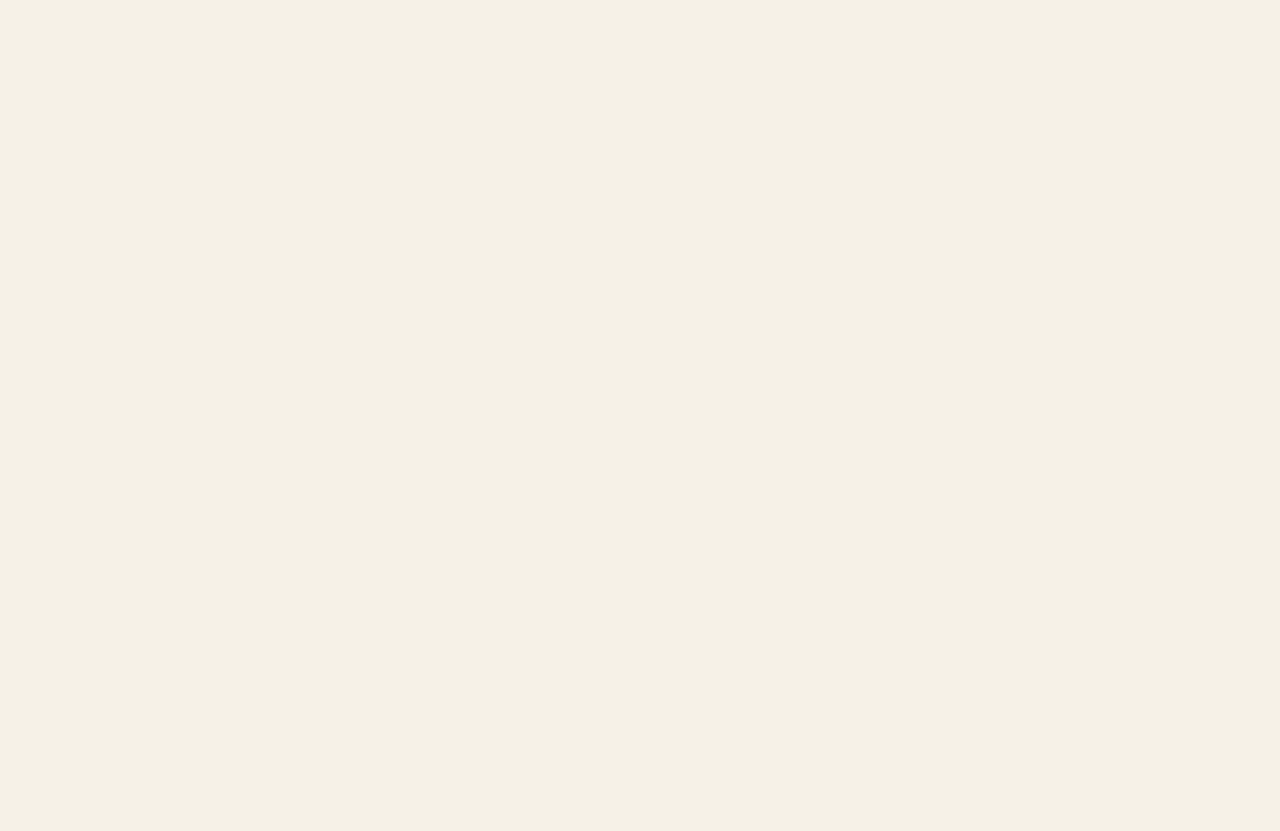
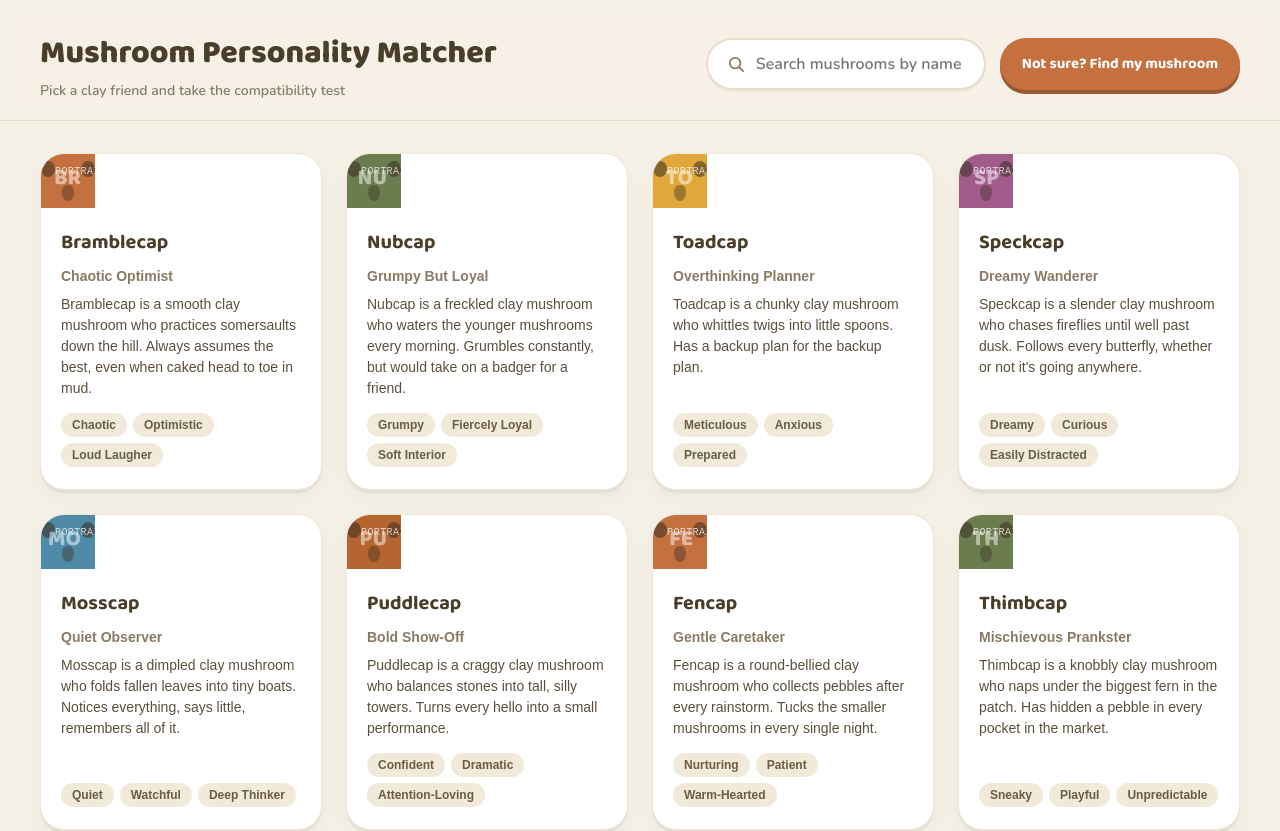
Before and after one commit to sharadbrat/mushroom-personality-matcher, a React (Vite) app: page / in a window 1280 px wide. Shown: the top 831 px of the page. Before the commit the page ends 800 px from the top, so only its background shows below. Built offline with nearby package versions, Linux system fonts and the light colour scheme.

Commit message:
feat: build mushroom gallery with search

```diff
--- a/src/App.tsx
+++ b/src/App.tsx
@@ -1,3 +1,25 @@
+import { useMemo, useState } from 'react';
+import Header from './components/Header';
+import MushroomGrid from './components/MushroomGrid';
+import { mushrooms } from './data/mushrooms';
+import { fuzzyMatch } from './utils';
+import { useSoldMushrooms } from './hooks/useSoldMushrooms';
+import './styles/global.css';
+import './styles/gallery.css';
+
 export default function App() {
-  return <div className="app-shell" />;
+  const [query, setQuery] = useState('');
+  const { soldIds } = useSoldMushrooms();
+
+  const filtered = useMemo(
+    () => mushrooms.filter((m) => fuzzyMatch(m.name, query)),
+    [query]
+  );
+
+  return (
+    <div className="app-shell">
+      <Header query={query} onQueryChange={setQuery} onFindMushroom={() => {}} />
+      <MushroomGrid mushrooms={filtered} soldIds={soldIds} onOpen={() => {}} />
+    </div>
+  );
 }
--- /dev/null
+++ b/src/components/Header.tsx
@@ -0,0 +1,33 @@
+interface Props {
+  query: string;
+  onQueryChange: (v: string) => void;
+  onFindMushroom: () => void;
+}
+
+export default function Header({ query, onQueryChange, onFindMushroom }: Props) {
+  return (
+    <div className="header-bar">
+      <div className="header-title-group">
+        <div className="header-title">Mushroom Personality Matcher</div>
+        <div className="header-subtitle">Pick a clay friend and take the compatibility test</div>
+      </div>
+      <div className="header-controls">
+        <div className="search-box">
+          <svg width="18" height="18" viewBox="0 0 18 18">
+            <circle cx="8" cy="8" r="6" fill="none" stroke="#8a7a63" strokeWidth={2} />
+            <line x1="12.4" y1="12.4" x2="17" y2="17" stroke="#8a7a63" strokeWidth={2} strokeLinecap="round" />
+          </svg>
+          <input
+            type="text"
+            placeholder="Search mushrooms by name..."
+            value={query}
+            onChange={(e) => onQueryChange(e.target.value)}
+          />
+        </div>
+        <button className="find-mushroom-button" onClick={onFindMushroom}>
+          Not sure? Find my mushroom
+        </button>
+      </div>
+    </div>
+  );
+}
--- /dev/null
+++ b/src/components/MushroomCard.tsx
@@ -0,0 +1,37 @@
+import type { Mushroom } from '../types';
+
+interface Props {
+  mushroom: Mushroom;
+  sold: boolean;
+  onOpen: (m: Mushroom) => void;
+}
+
+export default function MushroomCard({ mushroom, sold, onOpen }: Props) {
+  return (
+    <button className="mushroom-card" onClick={() => onOpen(mushroom)}>
+      <div
+        className="mushroom-portrait"
+        style={{ background: mushroom.color, filter: sold ? 'grayscale(0.7)' : 'none' }}
+      >
+        <div className="portrait-label">portrait</div>
+        <div className="portrait-eyes">
+          <div className="portrait-eye" />
+          <div className="portrait-eye" />
+        </div>
+        <div className="portrait-mouth" />
+        <div className="portrait-initials">{mushroom.initials}</div>
+        {sold && <div className="sold-badge">Sold</div>}
+      </div>
+      <div className="mushroom-card-body">
+        <div className="mushroom-card-name">{mushroom.name}</div>
+        <div className="mushroom-card-tagline">{mushroom.tagline}</div>
+        <div className="mushroom-card-description">{mushroom.description}</div>
+        <div className="tag-row">
+          {mushroom.tags.map((tag) => (
+            <div className="tag-chip" key={tag}>{tag}</div>
+          ))}
+        </div>
+      </div>
+    </button>
+  );
+}
--- /dev/null
+++ b/src/components/MushroomGrid.tsx
@@ -0,0 +1,21 @@
+import type { Mushroom } from '../types';
+import MushroomCard from './MushroomCard';
+
+interface Props {
+  mushrooms: Mushroom[];
+  soldIds: string[];
+  onOpen: (m: Mushroom) => void;
+}
+
+export default function MushroomGrid({ mushrooms, soldIds, onOpen }: Props) {
+  if (mushrooms.length === 0) {
+    return <div className="mushroom-grid-empty">No mushrooms match that name. Try a different search.</div>;
+  }
+  return (
+    <div className="mushroom-grid">
+      {mushrooms.map((m) => (
+        <MushroomCard key={m.id} mushroom={m} sold={soldIds.includes(m.id)} onOpen={onOpen} />
+      ))}
+    </div>
+  );
+}
--- /dev/null
+++ b/src/styles/gallery.css
@@ -0,0 +1,218 @@
+.header-bar {
+  position: sticky;
+  top: 0;
+  z-index: 10;
+  background: #f6f1e7ee;
+  backdrop-filter: blur(6px);
+  padding: 28px 40px 20px;
+  display: flex;
+  flex-wrap: wrap;
+  align-items: center;
+  justify-content: space-between;
+  gap: 20px;
+  border-bottom: 1px solid #e6dcc8;
+}
+
+.header-title-group {
+  display: flex;
+  flex-direction: column;
+  gap: 2px;
+}
+
+.header-title {
+  font-family: 'Baloo 2', sans-serif;
+  font-weight: 800;
+  font-size: 32px;
+  color: #4a3d2a;
+}
+
+.header-subtitle {
+  font-size: 14px;
+  color: #8a7a63;
+  font-weight: 600;
+}
+
+.header-controls {
+  display: flex;
+  align-items: center;
+  gap: 14px;
+  flex-wrap: wrap;
+}
+
+.search-box {
+  display: flex;
+  align-items: center;
+  gap: 10px;
+  background: #ffffff;
+  border: 2px solid #e6dcc8;
+  border-radius: 999px;
+  padding: 12px 20px;
+  min-width: 260px;
+  box-shadow: 0 2px 0 rgba(58, 47, 34, 0.04);
+}
+
+.search-box input {
+  border: none;
+  outline: none;
+  font-family: 'Nunito', sans-serif;
+  font-size: 16px;
+  font-weight: 600;
+  color: #3a2f22;
+  width: 100%;
+  background: transparent;
+}
+
+.find-mushroom-button {
+  background: #c4703f;
+  color: #fff;
+  font-family: 'Baloo 2', sans-serif;
+  font-weight: 700;
+  font-size: 15px;
+  padding: 14px 22px;
+  border-radius: 999px;
+  border: none;
+  box-shadow: 0 4px 0 #9a5731;
+  white-space: nowrap;
+}
+
+.mushroom-grid {
+  padding: 32px 40px;
+  display: grid;
+  grid-template-columns: repeat(auto-fill, minmax(240px, 1fr));
+  gap: 24px;
+}
+
+.mushroom-grid-empty {
+  text-align: center;
+  padding: 60px 20px;
+  color: #8a7a63;
+  font-size: 16px;
+  font-weight: 700;
+}
+
+.mushroom-card {
+  background: #ffffff;
+  border-radius: 24px;
+  overflow: hidden;
+  border: 1px solid #efe6d4;
+  box-shadow: 0 3px 0 rgba(58, 47, 34, 0.06), 0 8px 20px rgba(58, 47, 34, 0.05);
+  display: flex;
+  flex-direction: column;
+  text-align: left;
+  padding: 0;
+  transition: transform 0.15s ease;
+}
+
+.mushroom-card:hover {
+  transform: translateY(-4px);
+}
+
+.mushroom-portrait {
+  position: relative;
+  aspect-ratio: 1 / 1;
+  display: flex;
+  flex-direction: column;
+  align-items: center;
+  justify-content: center;
+}
+
+.mushroom-portrait .portrait-label {
+  position: absolute;
+  top: 12px;
+  left: 14px;
+  font-family: ui-monospace, monospace;
+  font-size: 10px;
+  letter-spacing: 0.04em;
+  color: rgba(255, 255, 255, 0.75);
+  text-transform: uppercase;
+}
+
+.mushroom-portrait .portrait-eyes {
+  display: flex;
+  gap: 26px;
+  align-items: center;
+  justify-content: center;
+}
+
+.mushroom-portrait .portrait-eye {
+  width: 14px;
+  height: 16px;
+  border-radius: 50%;
+  background: rgba(58, 47, 34, 0.55);
+}
+
+.mushroom-portrait .portrait-mouth {
+  width: 12px;
+  height: 16px;
+  border-radius: 50% 50% 60% 60%;
+  background: rgba(58, 47, 34, 0.4);
+  margin: 8px auto 0;
+}
+
+.mushroom-portrait .portrait-initials {
+  position: absolute;
+  bottom: 12px;
+  right: 14px;
+  font-family: 'Baloo 2', sans-serif;
+  font-weight: 800;
+  font-size: 22px;
+  color: rgba(255, 255, 255, 0.5);
+}
+
+.sold-badge {
+  position: absolute;
+  top: 14px;
+  right: 14px;
+  background: #4a3d2a;
+  color: #fff;
+  font-size: 11px;
+  font-weight: 800;
+  letter-spacing: 0.05em;
+  text-transform: uppercase;
+  padding: 5px 10px;
+  border-radius: 999px;
+}
+
+.mushroom-card-body {
+  padding: 18px 20px 22px;
+  display: flex;
+  flex-direction: column;
+  gap: 10px;
+  flex: 1;
+}
+
+.mushroom-card-name {
+  font-family: 'Baloo 2', sans-serif;
+  font-weight: 700;
+  font-size: 20px;
+  color: #4a3d2a;
+}
+
+.mushroom-card-tagline {
+  font-size: 14px;
+  font-weight: 700;
+  color: #8a7a63;
+}
+
+.mushroom-card-description {
+  font-size: 14px;
+  line-height: 1.5;
+  color: #5c4f3c;
+  flex: 1;
+}
+
+.tag-row {
+  display: flex;
+  flex-wrap: wrap;
+  gap: 6px;
+  margin-top: 4px;
+}
+
+.tag-chip {
+  background: #f1ead9;
+  color: #6b5c42;
+  font-size: 12px;
+  font-weight: 700;
+  padding: 5px 11px;
+  border-radius: 999px;
+}
```
